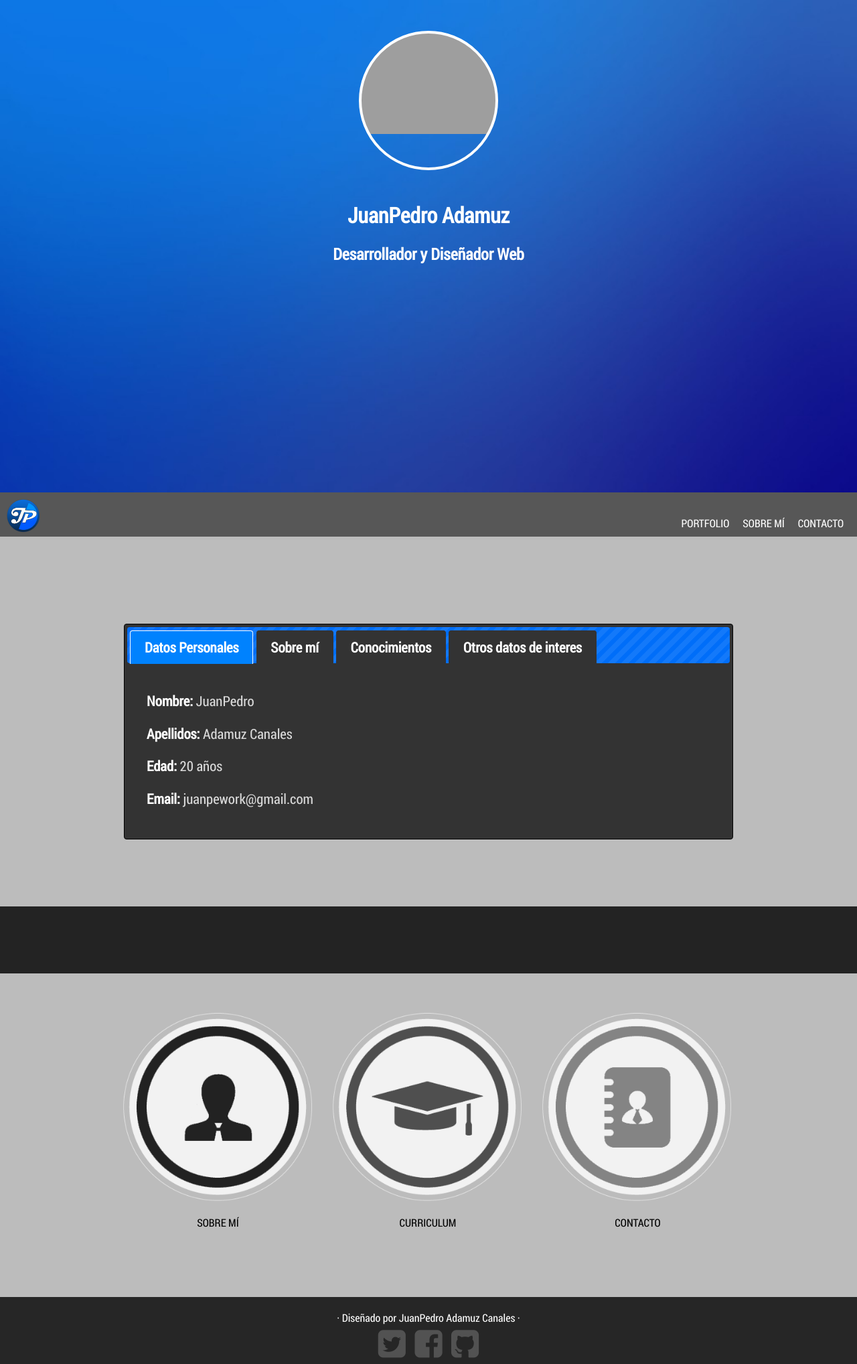
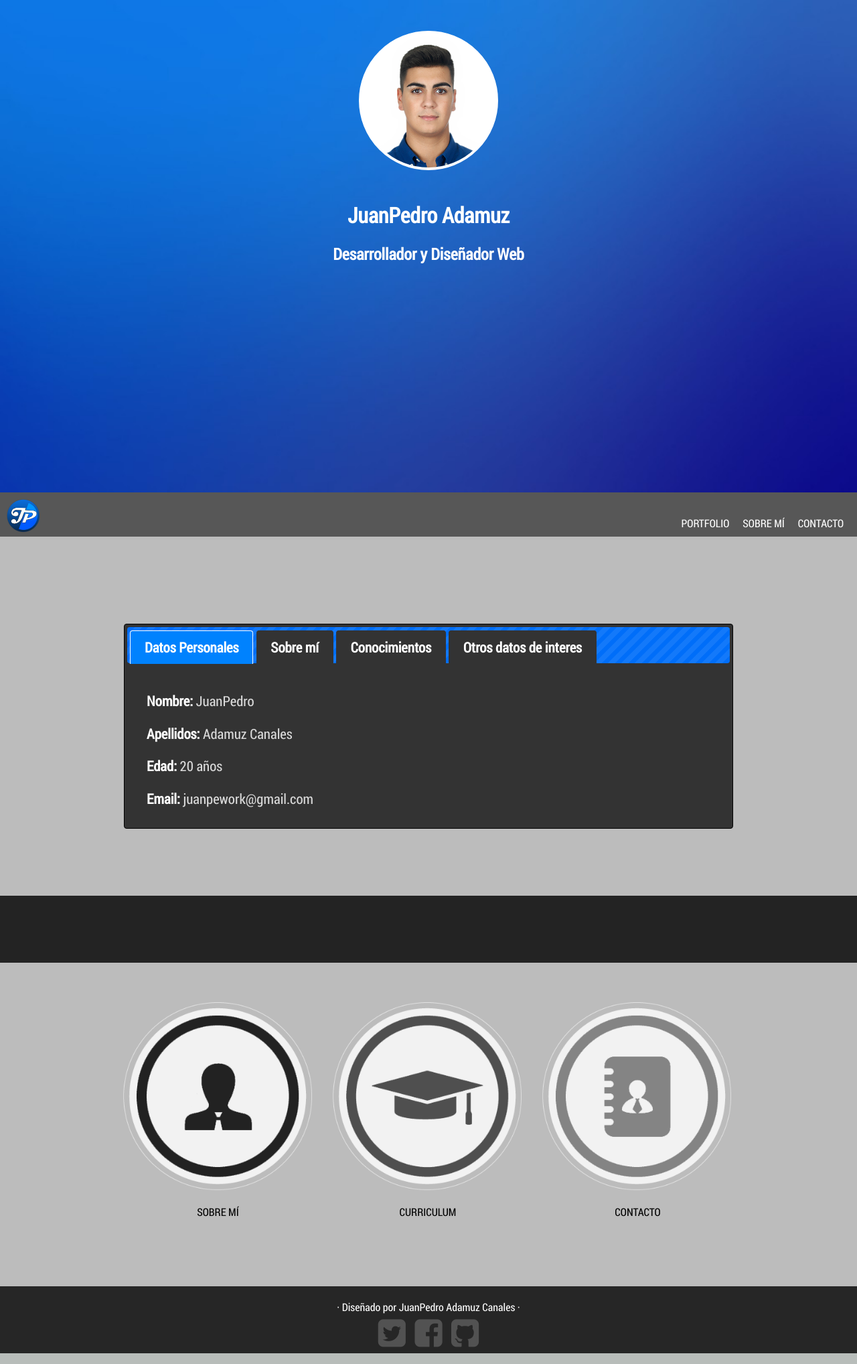
Before and after one commit to JuanPeWork/juanpework.github.io, a PHP site: page /about.html in a window 1280 px wide. Shown: the whole page at 67% size. Run offline with PHP 8.4, Linux system fonts and the light colour scheme; grey boxes are pictures that could not be loaded.

Commit message:
Update style.css

```diff
--- a/CSS/style.css
+++ b/CSS/style.css
@@ -357,7 +357,7 @@
     width: 100%;
   }
   header #photo {
-    background: url("../Images/photo.png");
+    background: url("../Images/photo.JPG");
     background-size: 100%;
     background-repeat: no-repeat;
     border: 4px solid #fff;
@@ -697,7 +697,7 @@
     width: 100%;
   }
   header #photo {
-    background: url("../Images/photo.png");
+    background: url("../Images/photo.JPG");
     background-size: 100%;
     background-repeat: no-repeat;
     border: 4px solid #fff;
```
